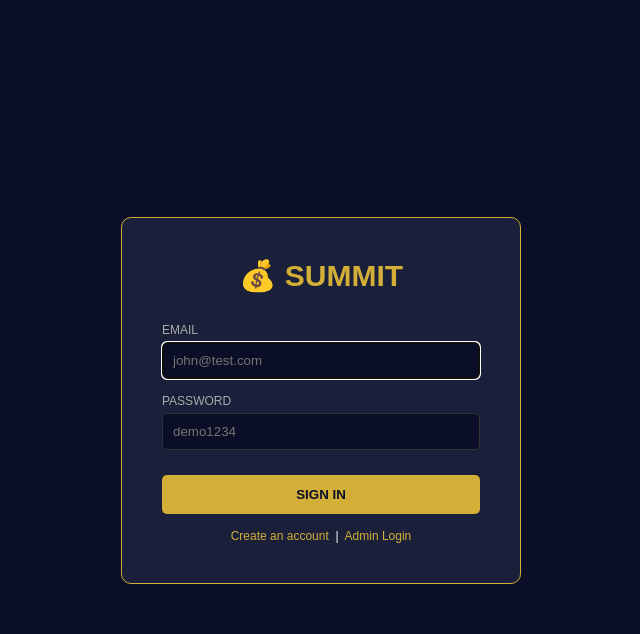
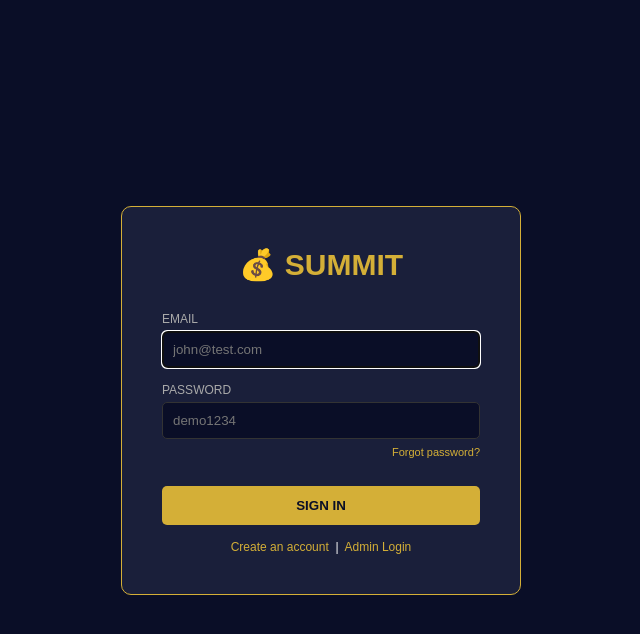
Before and after one commit to mubeakungu/sumitwealth, a Flask app: page / in a window 1280 px wide. Shown: the top 634 px of the page, without its empty margins (319-959 px from the left). Run offline with Flask 3, Linux system fonts and the light colour scheme; some libraries are stand-ins or nearby versions.

Commit message:
Update login.html

```diff
--- a/templates/login.html
+++ b/templates/login.html
@@ -52,6 +52,15 @@
       display: none;
     }
     a { color: #d4af37; text-decoration: none; }
+    .forgot-link {
+      display: block;
+      text-align: right;
+      font-size: 11px;
+      margin-top: -8px;
+      margin-bottom: 18px;
+    }
+    .forgot-link a { color: #888; }
+    .forgot-link a:hover { color: #d4af37; }
   </style>
 </head>
 <body>
@@ -66,12 +75,12 @@
       <label>Password</label>
       <input type="password" id="pass" placeholder="demo1234">
     </div>
+    <a href="/forgot-password" class="forgot-link">Forgot password?</a>
     <button class="btn" onclick="login()">Sign In</button>
     <p style="margin-top: 15px; text-align: center; font-size: 12px;">
       <a href="/register">Create an account</a> &nbsp;|&nbsp; <a href="/admin">Admin Login</a>
     </p>
   </div>
-
   <script>
     async function login() {
       const r = await fetch('/api/auth/login', {
```
